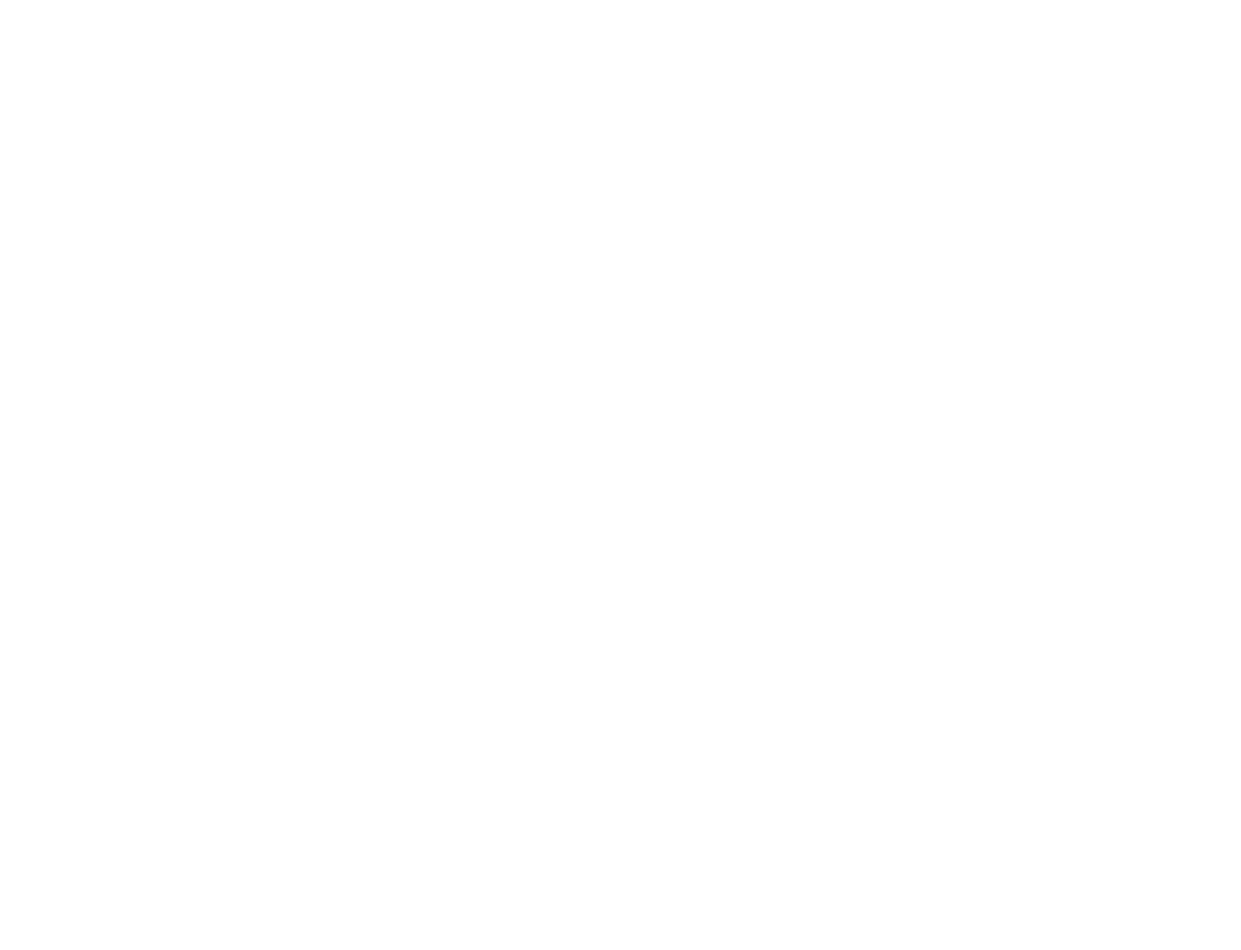
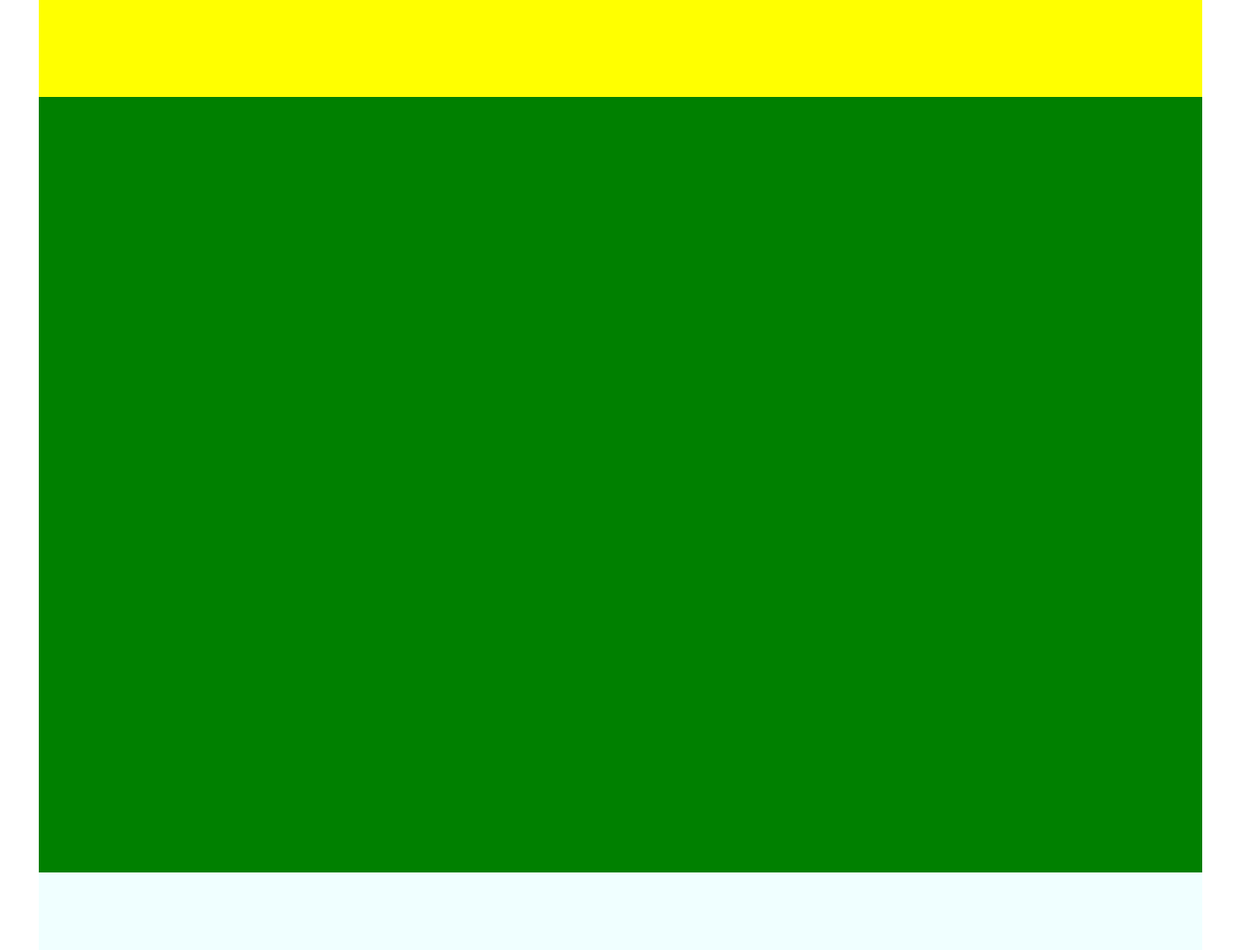
Before and after one commit to Lorenzo-Arnau/htmlcss-struttura-wp, a plain HTML site: page index.html in a window 1280 px wide. Shown: the whole page at 97% size. Before the commit the page ends 800 px from the top, so only its background shows below. Drawn offline with Linux system fonts and the light colour scheme.

Commit message:
page skeleton and colors added

```diff
--- a/css/style.css
+++ b/css/style.css
@@ -9,4 +9,21 @@
   display: table;
   clear: both;
 }
-/* /reset di pagina e utility class */ */
+/* /reset di pagina e utility class */
+.container{
+  width: 1200px;
+  background-color: black;
+  margin: 0 auto;
+}
+ header{
+  background-color: yellow;
+  height: 100px;
+}
+main{
+  background-color: green;
+  height: 800px;
+}
+footer{
+  height: 80px;
+  background-color: azure;
+}
```
